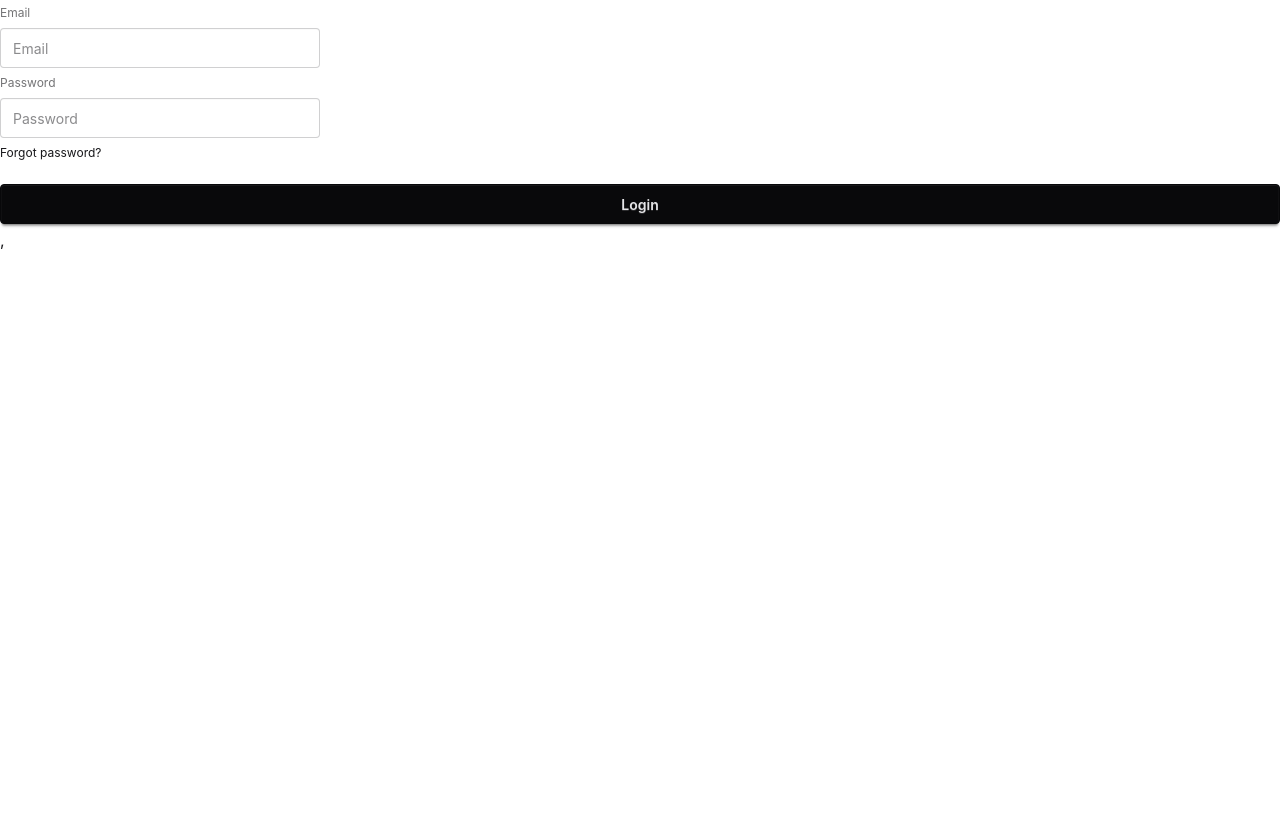
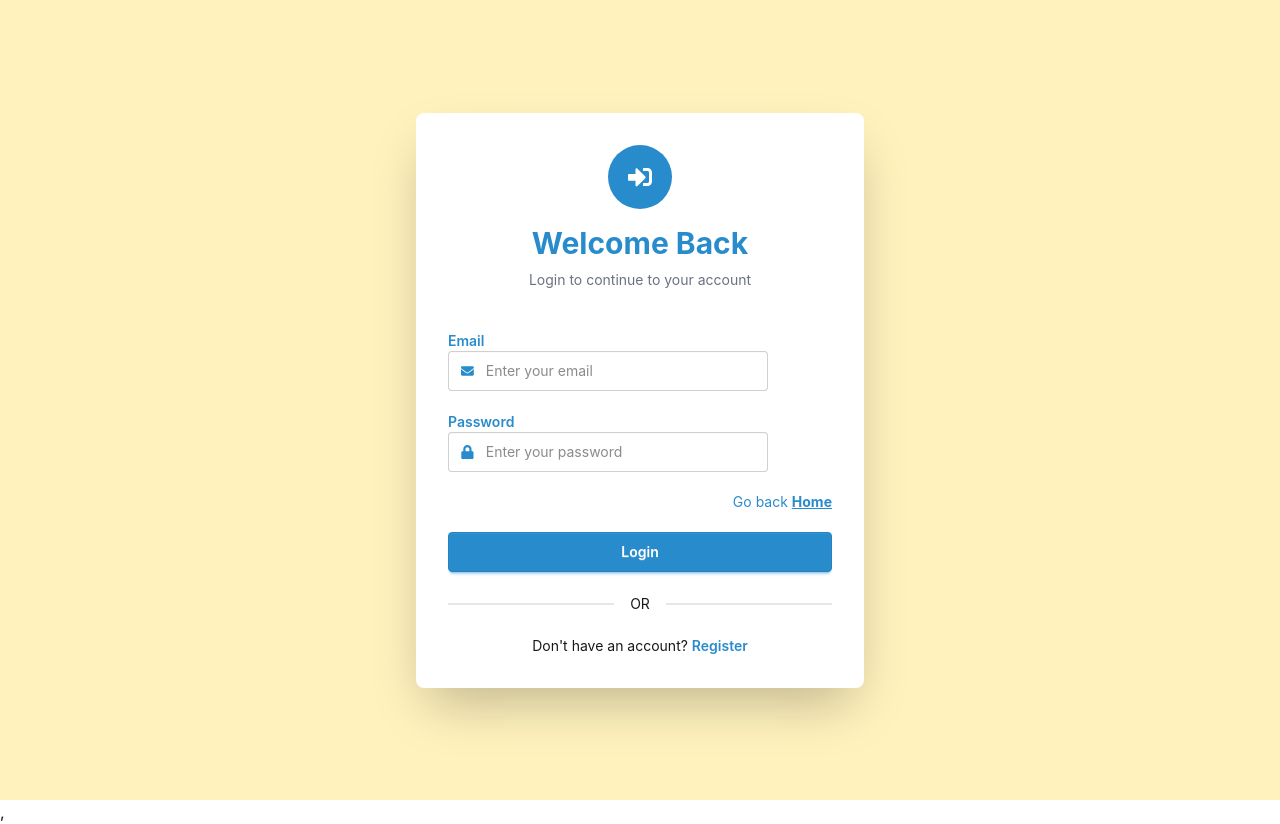
Before and after one commit to RohanR05/batrox-curier, a React (Vite) app: page /login in a window 1280 px wide. Before the commit the page ends 800 px from the top, so only its background shows below. Built offline with nearby package versions, Linux system fonts and the light colour scheme.

Commit message:
login page data collect

```diff
--- a/src/pages/Auth/Login/Login.jsx
+++ b/src/pages/Auth/Login/Login.jsx
@@ -1,5 +1,7 @@
 import React from "react";
 import { useForm } from "react-hook-form";
+import { FaEnvelope, FaLock, FaSignInAlt } from "react-icons/fa";
+import { NavLink } from "react-router";
 
 const Login = () => {
   const {
@@ -7,32 +9,111 @@ const Login = () => {
     handleSubmit,
     formState: { errors },
   } = useForm();
+
   const handleLoginForm = (data) => {
     console.log(data);
   };
+
   return (
+    <div className="min-h-screen bg-primary flex items-center justify-center px-4">
+      <div className="card w-full max-w-md bg-info shadow-2xl">
+        <div className="card-body p-8">
+          {/* Header */}
+          <div className="flex flex-col items-center mb-8">
+            <div className="w-16 h-16 rounded-full bg-secondary text-white flex items-center justify-center">
+              <FaSignInAlt size={24} />
+            </div>
+
+            <h1 className="text-3xl font-bold text-secondary mt-4">
+              Welcome Back
+            </h1>
+
+            <p className="text-gray-500 mt-2 text-center">
+              Login to continue to your account
+            </p>
+          </div>
+
+          {/* Form */}
+          <form onSubmit={handleSubmit(handleLoginForm)} className="space-y-5">
+            {/* Email */}
             <div>
-      <form onSubmit={handleSubmit(handleLoginForm)} className="fieldset">
-        <label className="label">Email</label>
+              <label className="label font-semibold text-secondary">
+                Email
+              </label>
+
+              <label className="input input-bordered flex items-center gap-3">
+                <FaEnvelope className="text-secondary" />
                 <input
                   type="email"
-          className="input"
-          placeholder="Email"
-          {...register("email", { required: "Email Field Empty" })}
+                  className="grow"
+                  placeholder="Enter your email"
+                  {...register("email", {
+                    required: "Email is required",
+                  })}
                 />
-        <label className="label">Password</label>
+              </label>
+
+              {errors.email && (
+                <p className="text-error text-sm mt-1">
+                  {errors.email.message}
+                </p>
+              )}
+            </div>
+
+            {/* Password */}
+            <div>
+              <label className="label font-semibold text-secondary">
+                Password
+              </label>
+
+              <label className="input input-bordered flex items-center gap-3">
+                <FaLock className="text-secondary" />
                 <input
                   type="password"
-          className="input"
-          {...register("password", { required: "Password field Empty" })}
-          placeholder="Password"
+                  className="grow"
+                  placeholder="Enter your password"
+                  {...register("password", {
+                    required: "Password is required",
+                  })}
                 />
-        {errors.password && <p>{errors.password.message}</p>}
-        <div>
-          <a className="link link-hover">Forgot password?</a>
+              </label>
+
+              {errors.password && (
+                <p className="text-error text-sm mt-1">
+                  {errors.password.message}
+                </p>
+              )}
             </div>
-        <button className="btn btn-neutral mt-4">Login</button>
+
+            <div className="text-right">
+              <p className="text-secondary text-sm">
+                Go back{" "}
+                <strong>
+                  <NavLink className={"underline"} to={"/"}>
+                    Home
+                  </NavLink>
+                </strong>
+              </p>
+            </div>
+
+            <button className="btn btn-secondary w-full text-white">
+              Login
+            </button>
           </form>
+
+          <div className="divider">OR</div>
+
+          <p className="text-center text-sm">
+            Don't have an account?{" "}
+            <NavLink
+              to="/register"
+              className="text-secondary font-semibold hover:underline"
+            >
+              Register
+            </NavLink>
+          </p>
+        </div>
+      </div>
     </div>
   );
 };
```
Lines whose indentation alone changed are shown as unchanged.
